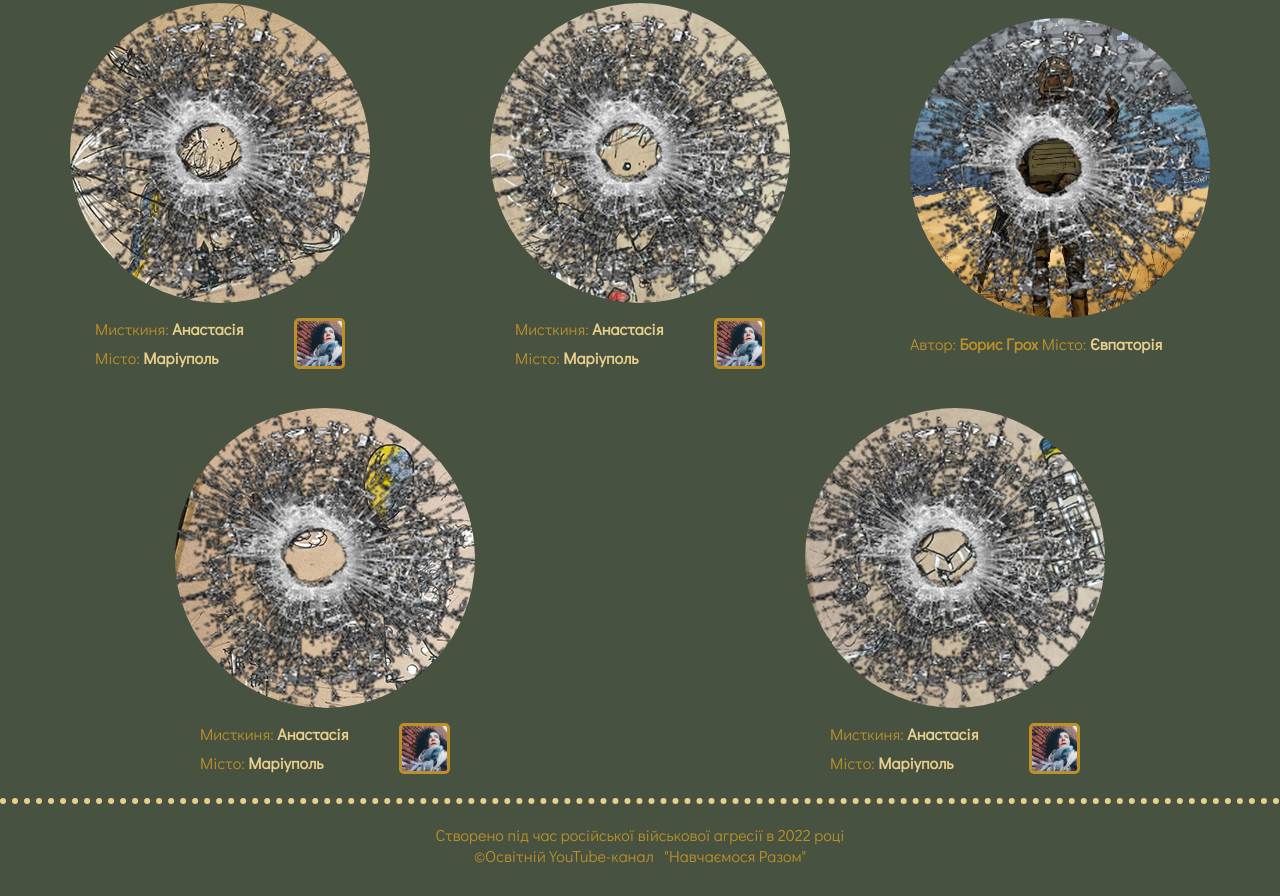
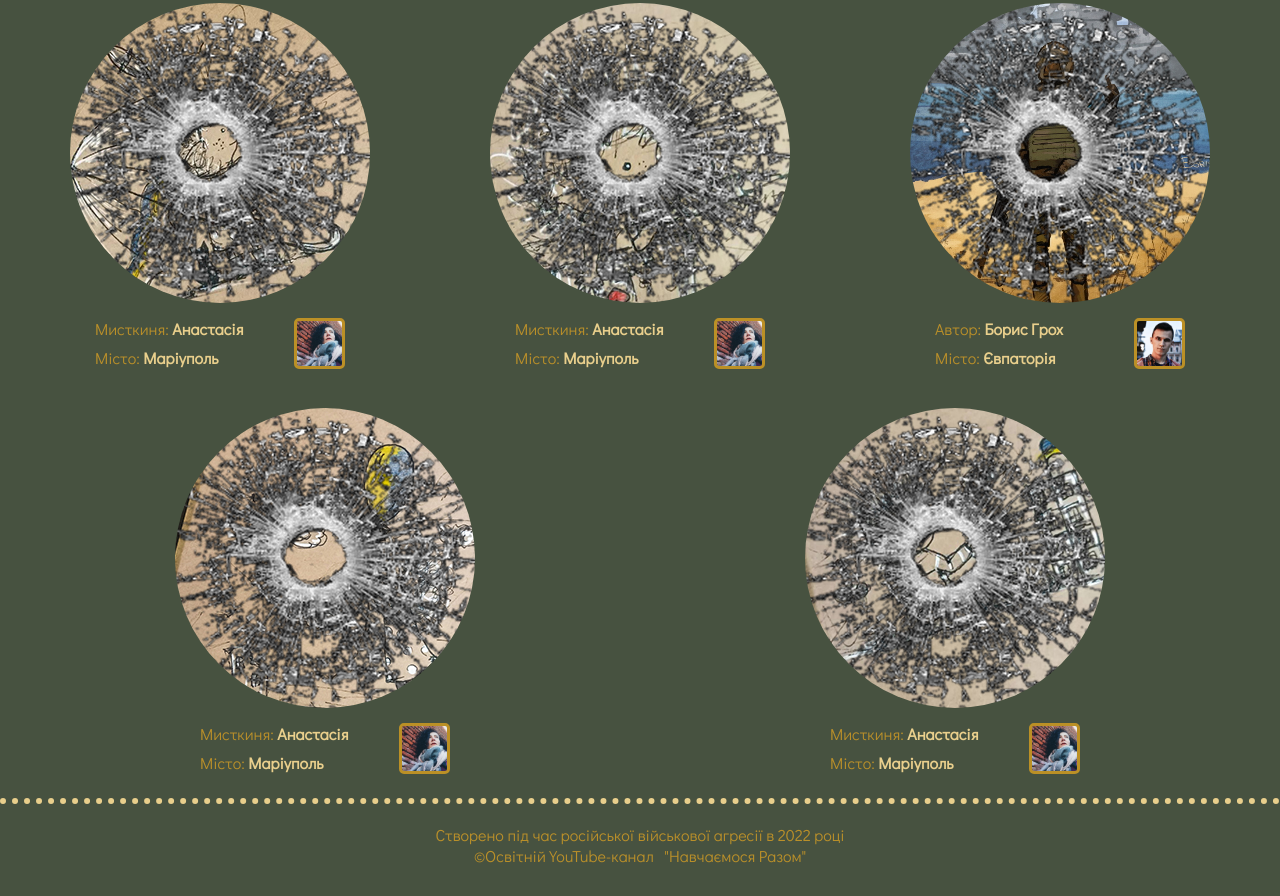
Before and after one commit to yehor0w0/yehor0w0.github.io, a plain HTML site: page index.html in a window 1280 px wide. Shown: the part 2312-3208 px from the top of the page. Drawn offline with nearby package versions, Linux system fonts and the light colour scheme; a web font is replaced by a local one.

Commit message:
Update style.css

```diff
--- a/css/style.css
+++ b/css/style.css
@@ -24,6 +24,12 @@ body {
 a {
     text-decoration: none;
     color: #bb9029;
+}
+a[href="https://www.artstation.com/borisgroh"] {
+    color: #e9cf8c;
+}
+a[href="https://www.artstation.com/borisgroh"]:hover {
+    text-decoration:underline;
 }
 ul {
     margin: 0;
@@ -106,7 +112,7 @@ nav {
     border-radius: 50%;
     margin-bottom: 15px;
 }
-.info, .info-yulia {
+.info, .info-yulia, .info-boris {
     text-align: left;
     display: flex;
     flex-direction: column;
@@ -117,7 +123,7 @@ nav {
     margin: 0 auto;
     height: 50px;
 }
-.info::after, .info-yulia::after{
+.info::after, .info-yulia::after, .info-boris::after {
     content: '';
     position: absolute;
     width: 45px;
@@ -130,6 +136,9 @@ nav {
 }
 .info-yulia::after {
     background-image: url(../img/yulia/author.jpg);
+}
+.info-boris::after {
+    background-image: url(../img/boris/author.jpg);
 }
 
 footer .container {
```
